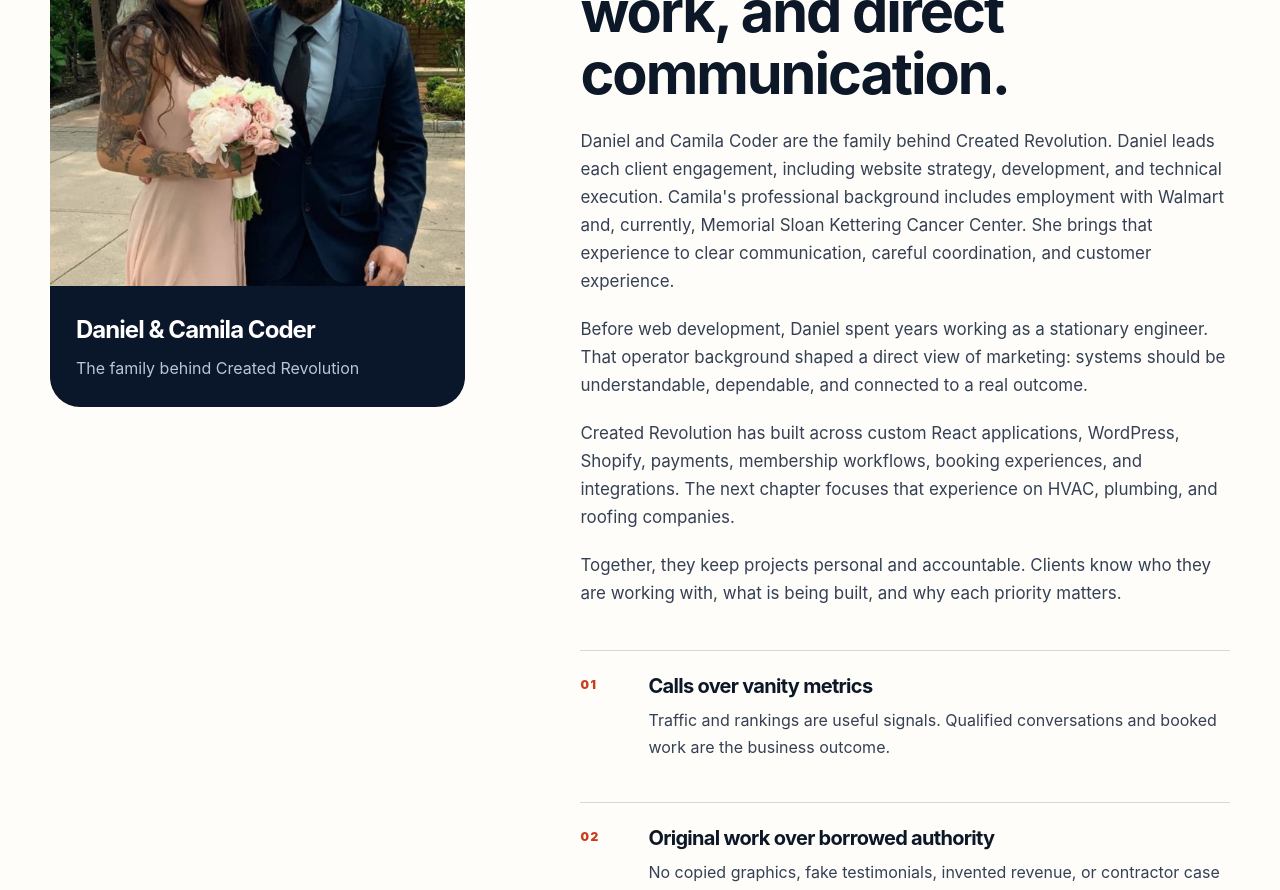
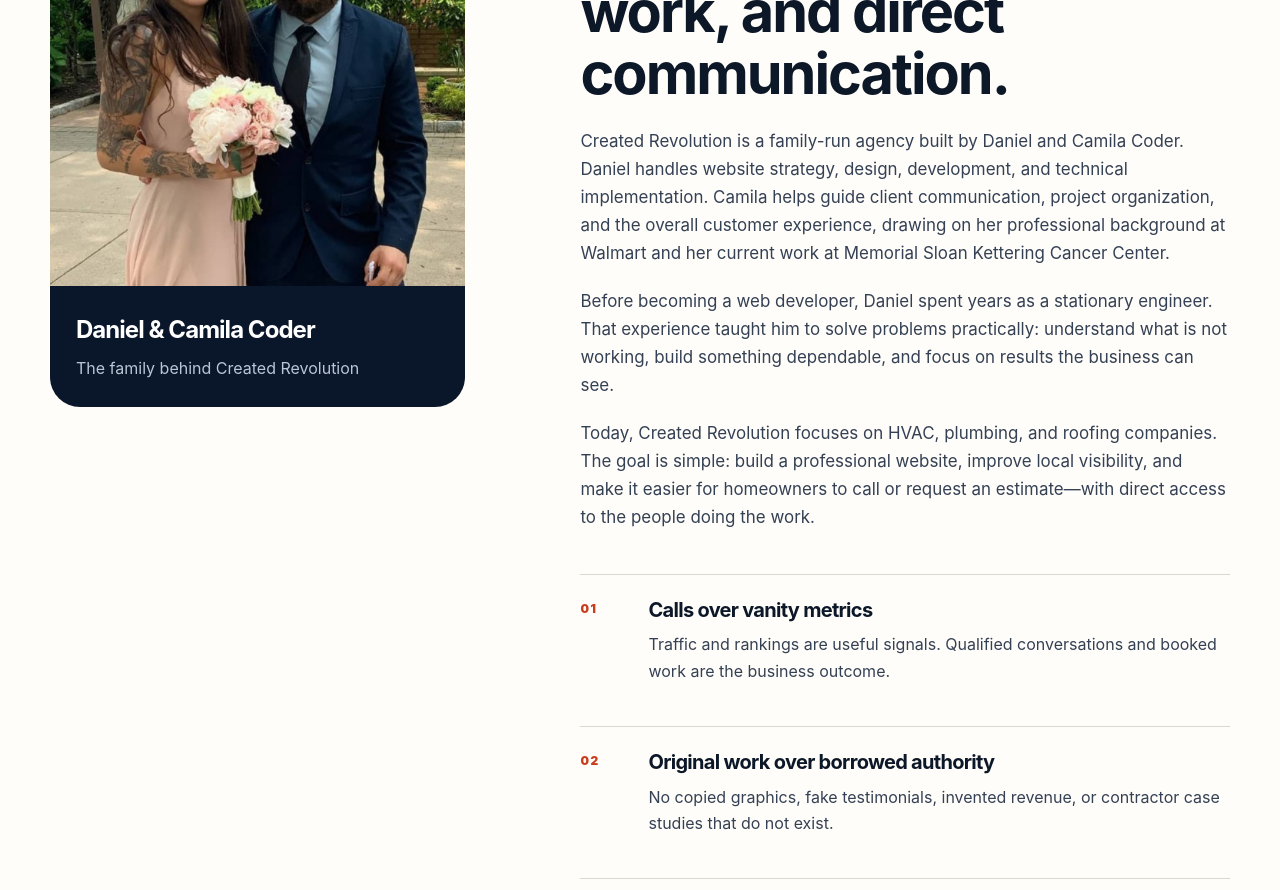
Before and after one commit to danielcoder93/my-portfolio, a Next.js app: page /about in a window 1280 px wide. Shown: the part 1000-1890 px from the top of the page. Built offline with nearby package versions, Linux system fonts and the light colour scheme.

Commit message:
Clarify family-led agency story

```diff
--- a/pages/about.tsx
+++ b/pages/about.tsx
@@ -47,30 +47,26 @@ const About = () => {
             <span className="eyebrow">The people behind the work</span>
             <h2>Real people, practical work, and direct communication.</h2>
             <p>
-              Daniel and Camila Coder are the family behind Created Revolution.
-              Daniel leads each client engagement, including website strategy,
-              development, and technical execution.
-              Camila&apos;s professional background includes employment with
-              Walmart and, currently, Memorial Sloan Kettering Cancer Center.
-              She brings that experience to clear communication, careful
-              coordination, and customer experience.
+              Created Revolution is a family-run agency built by Daniel and
+              Camila Coder. Daniel handles website strategy, design,
+              development, and technical implementation. Camila helps guide
+              client communication, project organization, and the overall
+              customer experience, drawing on her professional background at
+              Walmart and her current work at Memorial Sloan Kettering Cancer
+              Center.
             </p>
             <p>
-              Before web development, Daniel spent years working as a stationary
-              engineer. That operator background shaped a direct view of
-              marketing: systems should be understandable, dependable, and
-              connected to a real outcome.
+              Before becoming a web developer, Daniel spent years as a
+              stationary engineer. That experience taught him to solve problems
+              practically: understand what is not working, build something
+              dependable, and focus on results the business can see.
             </p>
             <p>
-              Created Revolution has built across custom React applications,
-              WordPress, Shopify, payments, membership workflows, booking
-              experiences, and integrations. The next chapter focuses that
-              experience on HVAC, plumbing, and roofing companies.
-            </p>
-            <p>
-              Together, they keep projects personal and accountable. Clients
-              know who they are working with, what is being built, and why each
-              priority matters.
+              Today, Created Revolution focuses on HVAC, plumbing, and roofing
+              companies. The goal is simple: build a professional website,
+              improve local visibility, and make it easier for homeowners to
+              call or request an estimate—with direct access to the people
+              doing the work.
             </p>
 
             <div className={styles.principles}>
```
